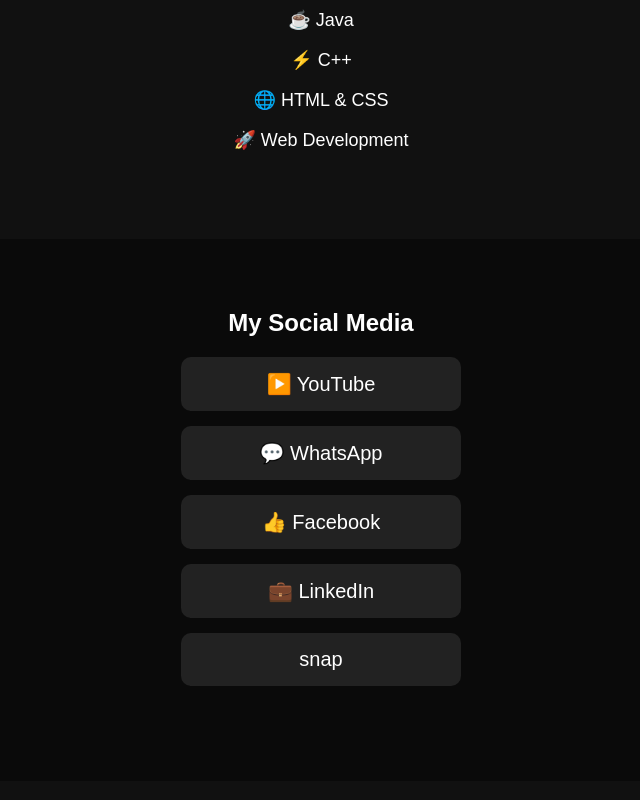
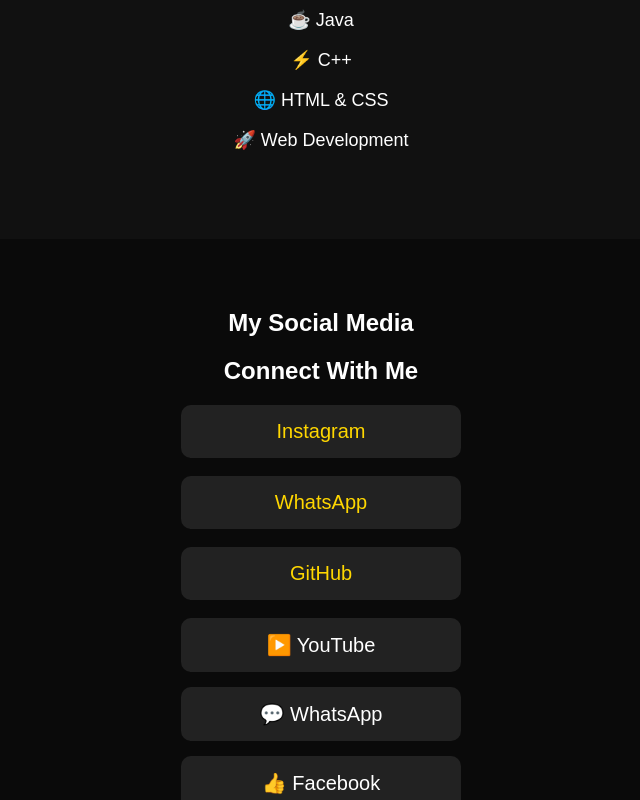
Before and after one commit to koreshmichael/Koresh-Michael-website, a plain HTML site: page index.html in a window 1280 px wide. Shown: the part 391-1191 px from the top of the page, without its empty margins (319-959 px from the left). Drawn offline with Linux system fonts and the light colour scheme.

Commit message:
Add social media section to index.html
Added a new section for social media links including Instagram, WhatsApp, and GitHub.

```diff
--- a/index.html
+++ b/index.html
@@ -84,6 +84,21 @@
     <section class="social">
 
         <h2>My Social Media</h2>
+    <section>
+  <h2>Connect With Me</h2>
+
+  <p>
+    <a href="#" style="color:gold;">Instagram</a>
+  </p>
+
+  <p>
+    <a href="#" style="color:gold;">WhatsApp</a>
+  </p>
+
+  <p>
+    <a href="#" style="color:gold;">GitHub</a>
+  </p>
+</section>
 
         <a href="https://www.instagram.com/nellai.__.michael?igsh=MTVsMGFjbXgxeDRqZA==" target="_blank>
             📷 Instagram
```
